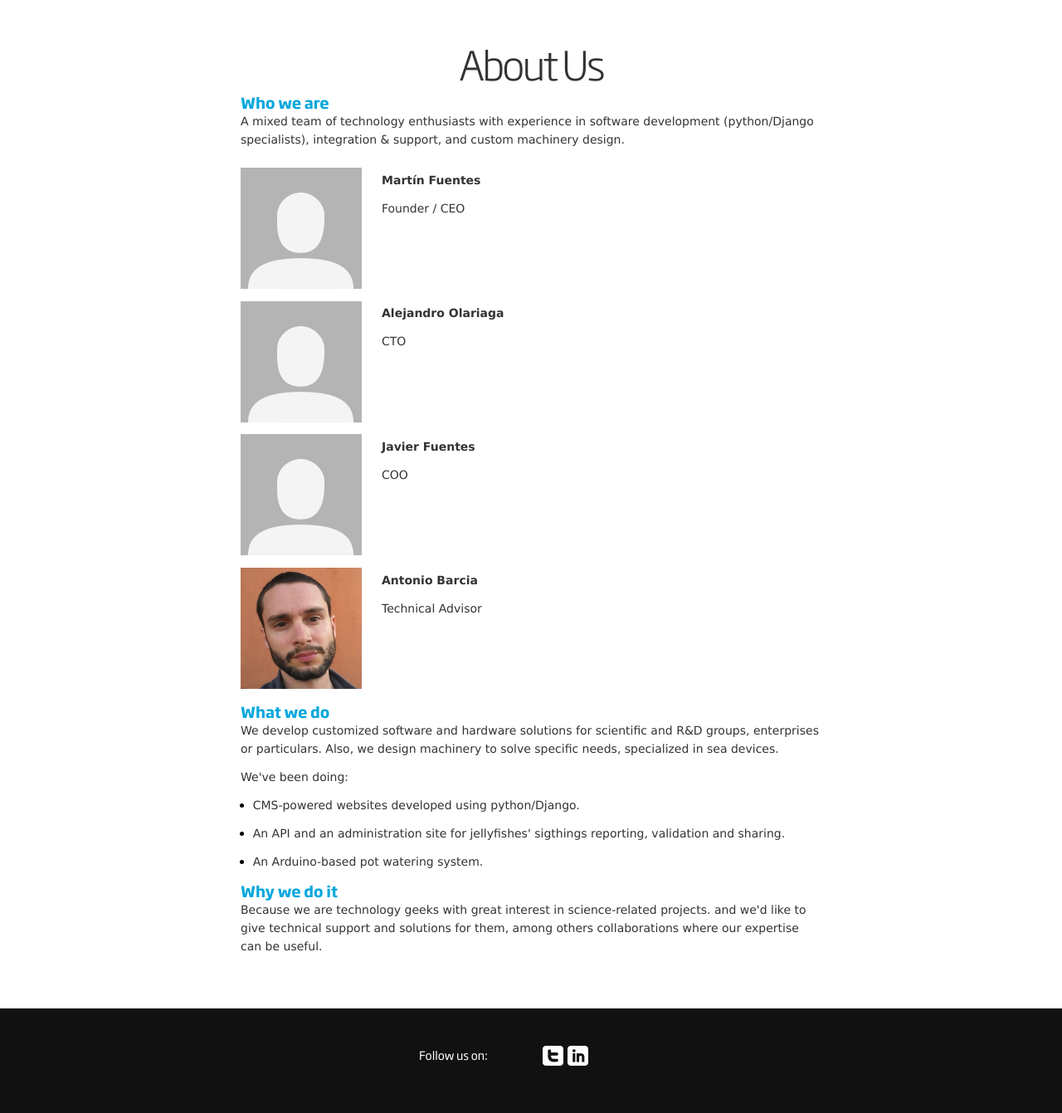
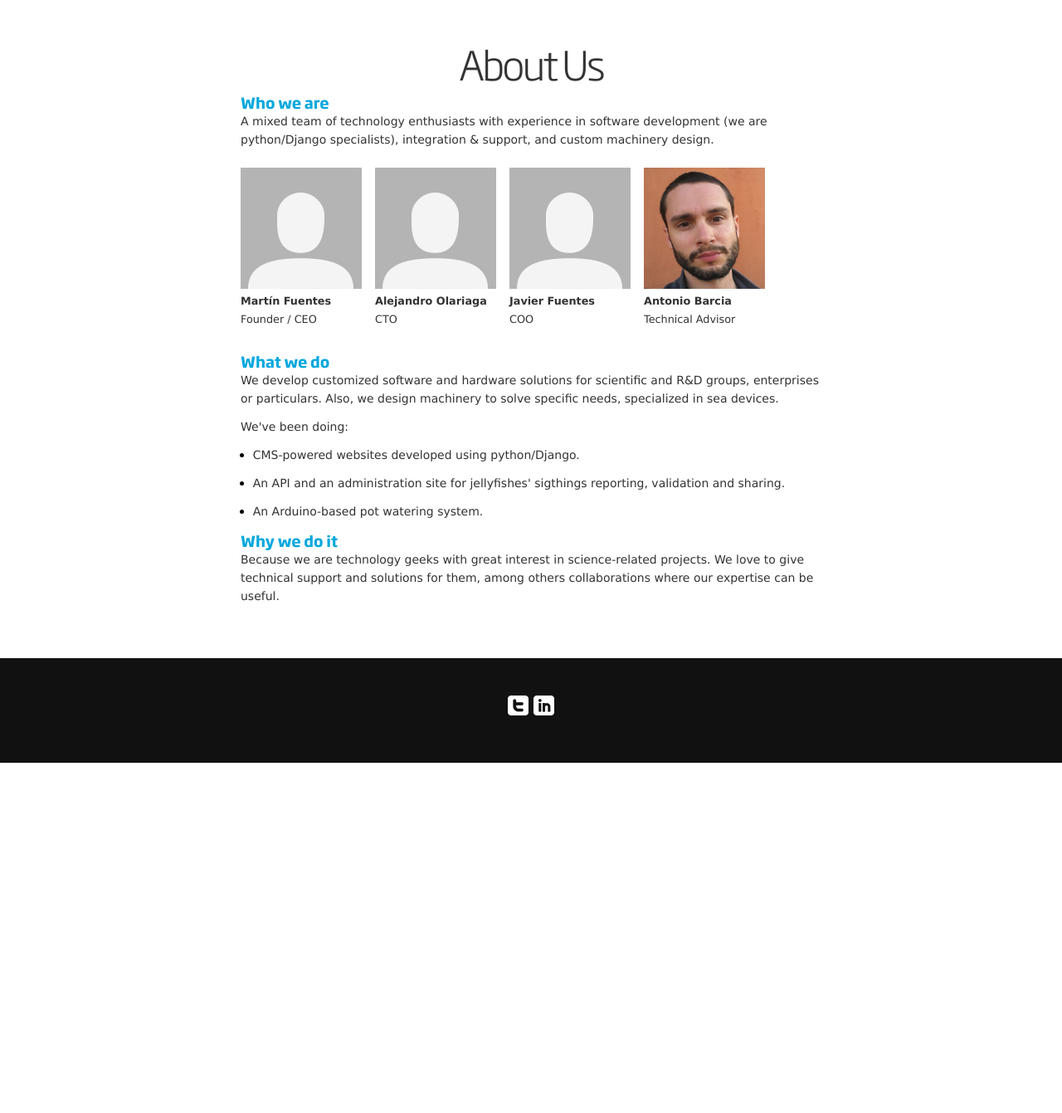
Before and after one commit to Science-o-matic/website, a Django app: page /about/ in a window 1280 px wide. Shown: the part 88-1429 px from the top of the page at 83% size. After the commit the page ends 1007 px from the top, so only its background shows below. Run offline with Django 3.2, Linux system fonts and the light colour scheme.

Commit message:
First minimal version of about page with only english content

```diff
--- a/som_website/templates/about.html
+++ b/som_website/templates/about.html
@@ -12,35 +12,43 @@
   <h1>{% trans "About Us" %}</h1>
   <article>
     <h3>{% trans "Who we are" %}</h3>
-    <p>{% trans "A mixed team of technology enthusiasts with experience in software development (python/Django specialists), integration & support, and custom machinery design." %}
+    <p>{% trans "A mixed team of technology enthusiasts with experience in software development (we are python/Django specialists), integration & support, and custom machinery design." %}
     </p>
     <ul id="team_members">
       <li>
         <img src="{% static "img/photo-img.png" %}"/>
         <div class="team_member">
-          <p><em>Martín Fuentes</em></p>
-          <p><span class="role">{% trans "Founder / CEO" %}</span></p>
+          <p>
+            <em>Martín Fuentes</em>
+            <span class="role">{% trans "Founder / CEO" %}</span>
+          </p>
         </div>
       </li>
       <li>
         <img src="{% static "img/photo-img.png" %}"/>
         <div class="team_member">
-          <p><em>Alejandro Olariaga</em></p>
-          <p><span class="role">{% trans "CTO" %}</span></p>
+          <p>
+            <em>Alejandro Olariaga</em>
+            <span class="role">{% trans "CTO" %}</span>
+          </p>
         </div>
       </li>
       <li>
         <img src="{% static "img/photo-img.png" %}"/>
         <div class="team_member">
-          <p><em>Javier Fuentes</em></p>
-          <p><span class="role">{% trans "COO" %}</span></p>
+          <p>
+            <em>Javier Fuentes</em>
+            <span class="role">{% trans "COO" %}</span>
+          </p>
         </div>
       </li>
       <li>
         <img src="{% static "img/antonio.png" %}"/>
         <div class="team_member">
-          <p><em>Antonio Barcia</em></p>
-          <p><span class="role">{% trans "Technical Advisor" %}</span></p>
+          <p>
+            <em>Antonio Barcia</em>
+            <span class="role">{% trans "Technical Advisor" %}</span>
+          </p>
         </div>
       </li>
     </ul>
@@ -57,7 +65,7 @@
   </article>
   <article>
     <h3>Why we do it</h3>
-    <p>{% trans "Because we are technology geeks with great interest in science-related projects. and we'd like to give technical support and solutions for them, among others collaborations where our expertise can be useful." %}<p>
+    <p>{% trans "Because we are technology geeks with great interest in science-related projects. We love to give technical support and solutions for them, among others collaborations where our expertise can be useful." %}<p>
   </article>
 </section>
 {% endblock %}
--- a/som_website/templates/base.html
+++ b/som_website/templates/base.html
@@ -84,7 +84,6 @@
   {% endcomment %}
   <div class="socialNetworks">
     <section>
-      <span>{% trans "Follow us on:" %}</span>
       <ul>
         <li><a href="https://twitter.com/ScienceOMatic" class="button twitter"></a></li>
         <li><a href="http://es.linkedin.com/company/science-o%27-matic-sl" class="button linkedin"></a></li>
--- a/static/css/about.css
+++ b/static/css/about.css
@@ -5,25 +5,21 @@ article  {
 ul#team_members {
     margin-top: 1.5ex;
     float: left;
+    width: 100%;
 }
    ul#team_members li {
-       clear: both;
        float: left;
        margin-bottom: 2ex;
-       widht: 100%;
+       width: 146px;
+       margin-right: 1em;
    }
 
-   ul#team_members img {
-       float: left;
-   }
-
-   ul#team_members div.team_member {
-       float: left;
-       margin-top: .5ex;
-       margin-left: 1.5em;
+   ul#team_members div.team_member p {
+       font-size: 80%;
    }
 
    ul#team_members div.team_member em {
+       display: block;
        font-weight: bold;
        color: #333;
    }
```
